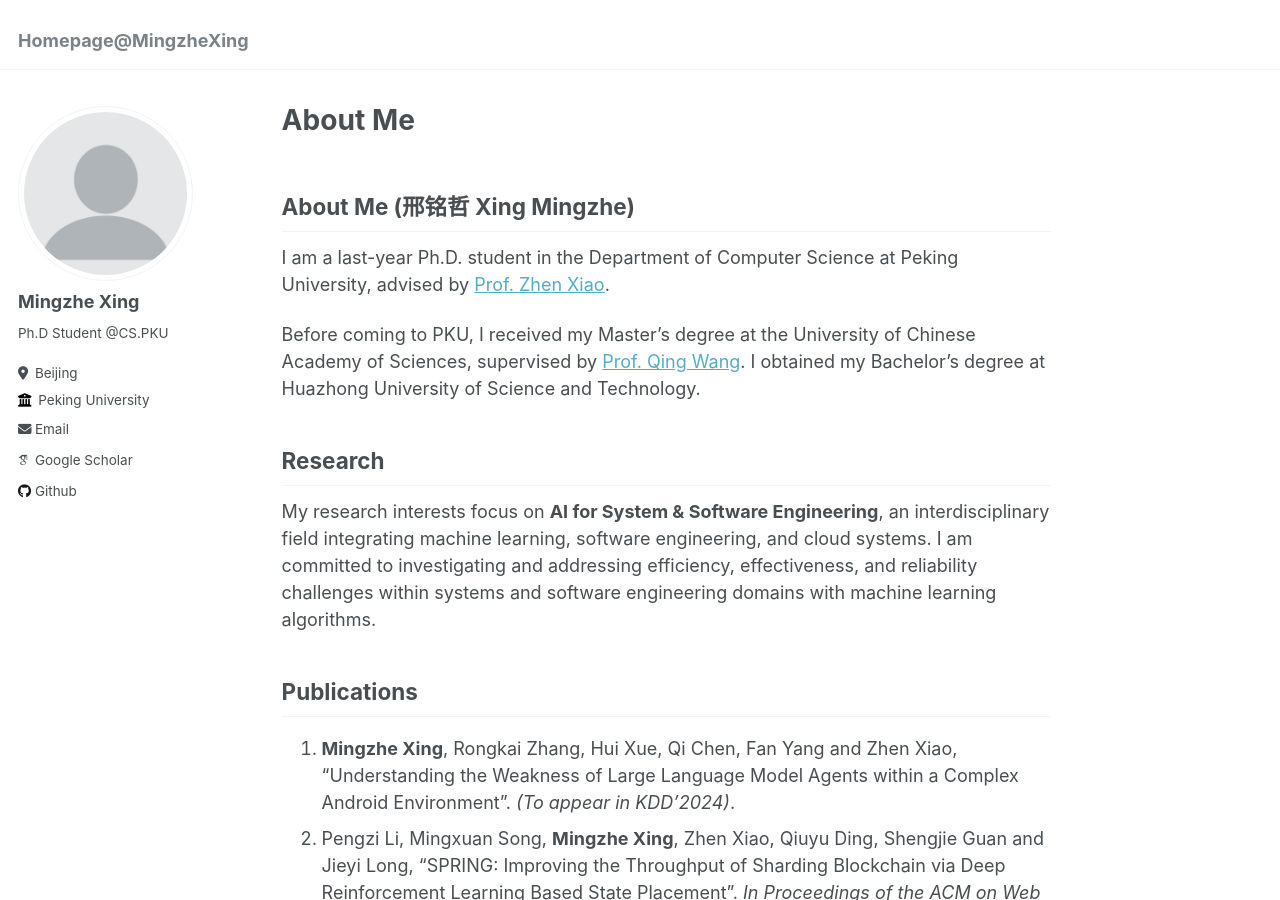
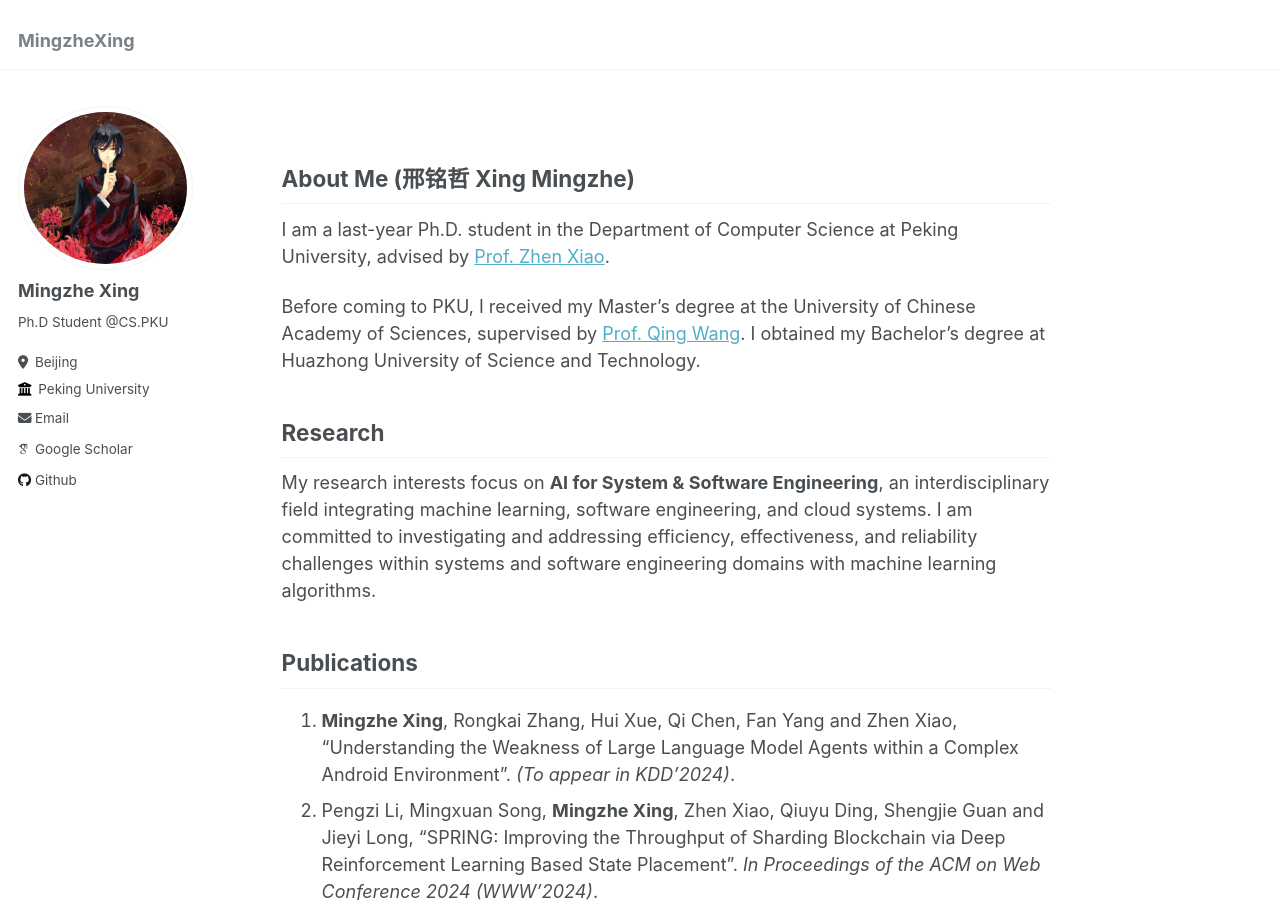
Before and after one commit to xmzzyo/xmzzyo.github.io, a Jekyll site: the page built from _pages/about.md, in a window 1280 px wide and 900 px high. Built offline with Jekyll 4.4.1, drawn with Linux system fonts in a browser that asks for light colours; some web fonts are replaced.

```diff
--- a/_config.yml
+++ b/_config.yml
@@ -8,7 +8,7 @@
 
 # Basic Site Settings
 locale                   : "en-US"
-title                    : "Homepage@MingzheXing"
+title                    : "MingzheXing"
 title_separator          : "-"
 name                     : &name "Mingzhe Xing"
 description              : &description "personal description"
--- a/_pages/about.md
+++ b/_pages/about.md
@@ -1,6 +1,6 @@
 ---
 permalink: /
-title: "About Me"
+title: ""
 author_profile: true
 redirect_from:
   - /about/
```
Also changed, not shown: images/profile.png.
